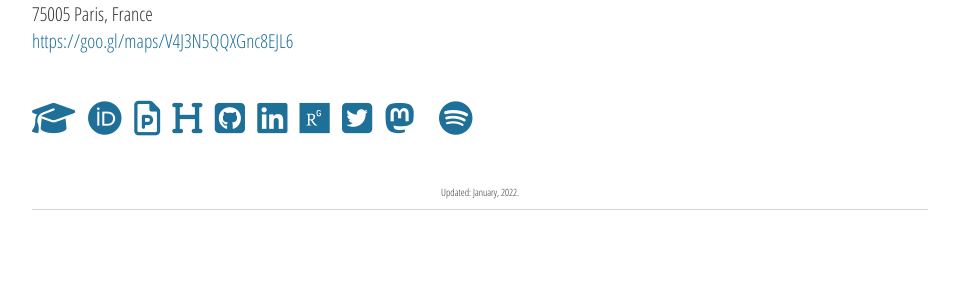
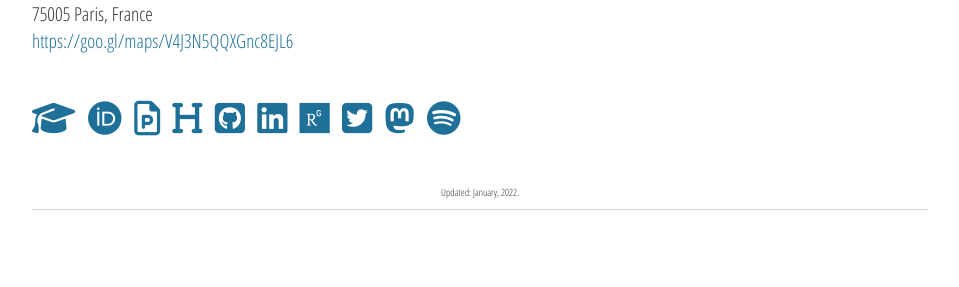
Before and after one commit to sjijon/sjijon.github.io, a Jekyll site: the page built from index.html, in a window 1280 px wide. Shown: the part 805-1092 px from the top of the page, without its empty margins (160-1119 px from the left). Built offline with Jekyll 4.4.1, drawn with Linux system fonts in a browser that asks for light colours; nearby versions of some CDN libraries.

```diff
--- a/index.html
+++ b/index.html
@@ -68,8 +68,6 @@
 		&nbsp;
 		<a rel="me" href="https://mathstodon.xyz/@sjijon" target="_blank"><i class="fab fa-mastodon" style="font-size: 1.8em" alt="Mastodon"></i></a>
 		&nbsp;
-		<i class="fa fa-elephant" style="font-size: 1.8em"></i>
-		&nbsp;
 		<a href="https://open.spotify.com/playlist/0Hv4VKYR3B2Jhw7QHSskMw?si=b63a047ad76649b9" target="_blank"><i class="fab fa-spotify" style="font-size: 1.8em" alt="Playlist"></i></a>
 		&nbsp;
 	</p>
```
